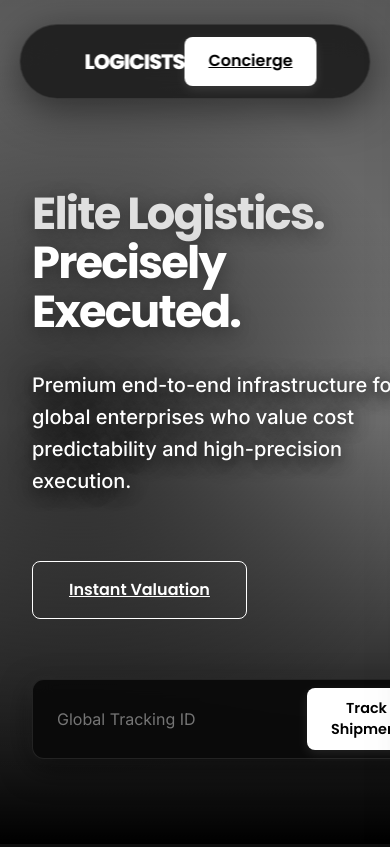
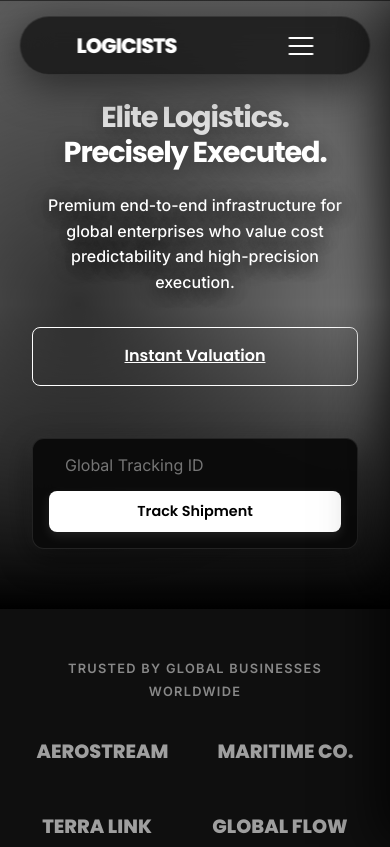
Before and after one commit to notclassx-sys/logistice-anniamted, a website built with Vite: page index.html in a window 390 px wide. Shown: the top 847 px of the page. Built offline with nearby package versions, Linux system fonts and the light colour scheme.

Commit message:
Finalize mobile responsive overhaul (full CSS rewrite)

```diff
--- a/src/styles/main.css
+++ b/src/styles/main.css
@@ -536,15 +536,103 @@ header {
     }
 }
 
-/* Responsive */
+/* Full Responsive Overhaul */
 @media (max-width: 768px) {
+    header {
+        top: 16px;
+        padding: 10px 24px;
+        width: 90%;
+    }
 
-    .hero-grid,
+    .nav-links,
+    .nav-cta {
+        display: none;
+    }
+
+    .hamburger-btn {
+        display: flex;
+    }
+
+    .hero {
+        padding-top: 100px;
+        min-height: auto;
+        padding-bottom: 60px;
+        text-align: center;
+    }
+
+    .hero-grid {
+        grid-template-columns: 1fr;
+        gap: 40px;
+    }
+
+    .hero-content {
+        display: flex;
+        flex-direction: column;
+        align-items: center;
+    }
+
+    h1 {
+        font-size: 2.2rem !important;
+        line-height: 1.2;
+        margin-bottom: 24px;
+    }
+
+    .hero-subtitle {
+        font-size: 1rem;
+        margin-bottom: 32px;
+        padding: 0 10px;
+    }
+
+    .hero-btns {
+        width: 100%;
+    }
+
+    .hero-btns .btn {
+        width: 100%;
+        margin-bottom: 12px;
+    }
+
+    .hero-right {
+        transform: translateY(0);
+        margin-top: 0;
+    }
+
+    .tracking-wrapper {
+        width: 100%;
+    }
+
+    .tracking-input-group {
+        flex-direction: column;
+        gap: 16px;
+        padding: 16px;
+    }
+
+    #track-btn {
+        width: 100%;
+    }
+
+    .services-grid {
+        grid-template-columns: 1fr;
+    }
+
     .form-row {
         grid-template-columns: 1fr;
     }
 
-    .nav-links {
-        display: none;
+    footer .nav-links {
+        flex-direction: column;
+        gap: 15px;
+        display: flex;
     }
 }
+
+@media (max-width: 480px) {
+    h1 {
+        font-size: 1.8rem !important;
+    }
+
+    .mobile-menu-drawer {
+        width: 100%;
+        max-width: none;
+    }
+}
```
